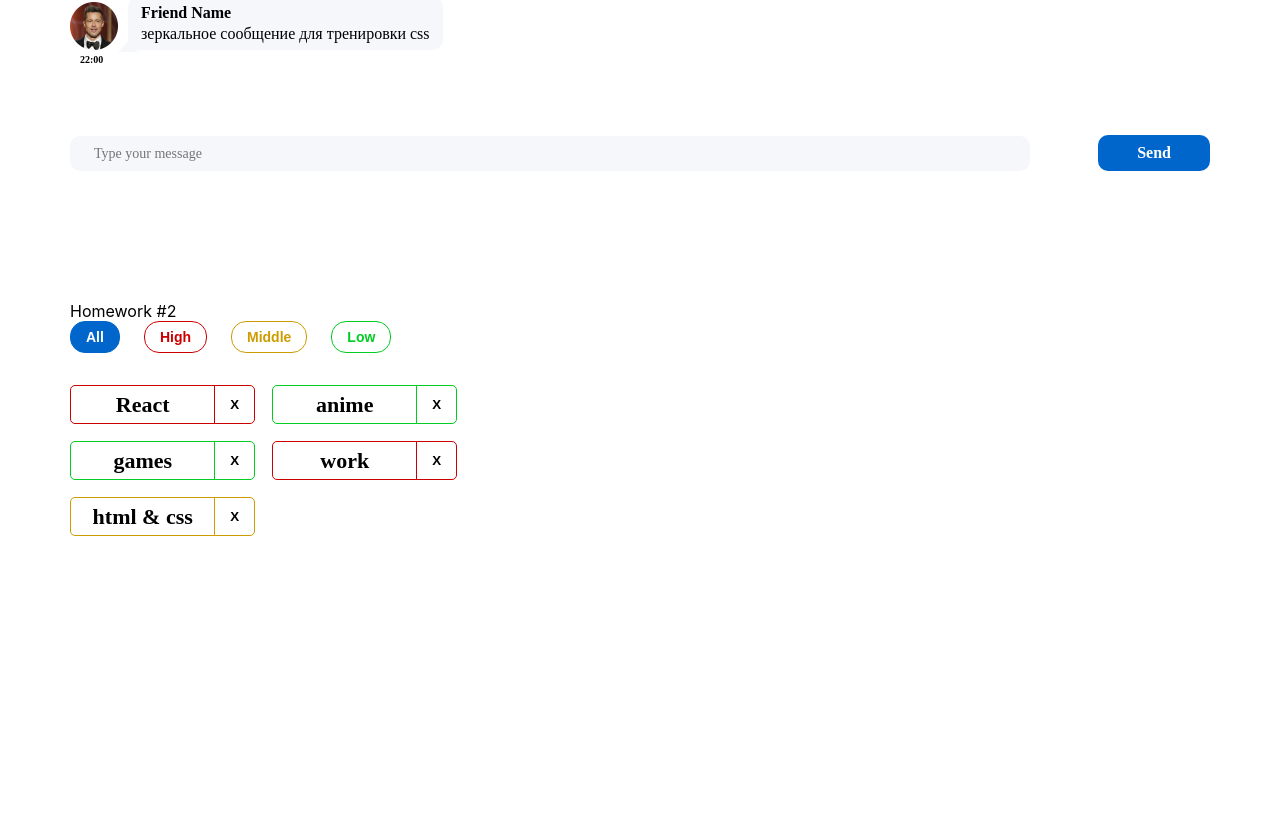
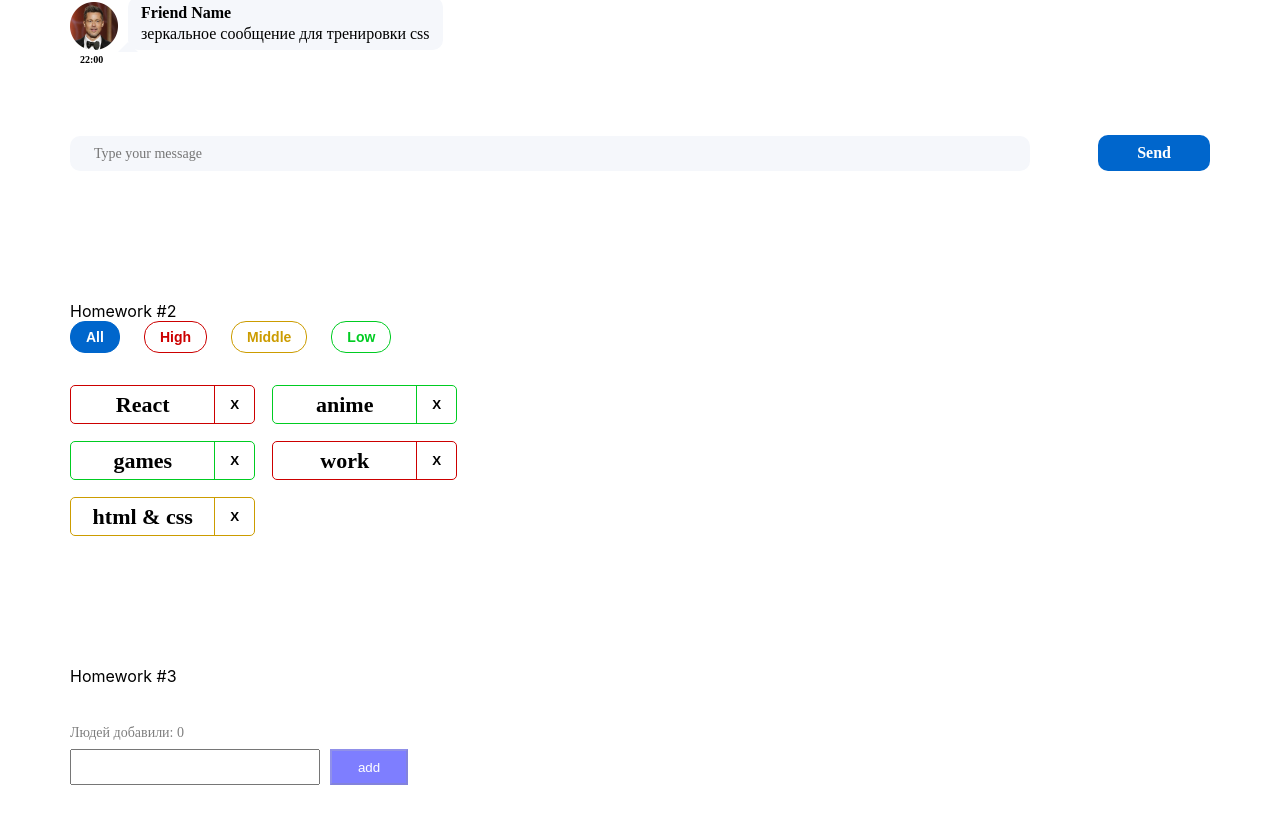
Before and after one commit to NickSobaleu91/social-network-it-incubator, a React (Create React App) app: page / in a window 1280 px wide. Shown: the part 223-1046 px from the top of the page. Before the commit the page ends 800 px from the top, so only its background shows below. Built offline with nearby package versions, Linux system fonts and the light colour scheme; the HTML template or start-up script is replaced by a standard one.

Commit message:
finish homework 3

```diff
--- a/src/s1-main/App.tsx
+++ b/src/s1-main/App.tsx
@@ -2,6 +2,8 @@
 import s from './App.module.css'
 import HW1 from '../s2-homeworks/hw01/HW1'
 import HW2 from '../s2-homeworks/hw02/HW2'
+import HW3 from '../s2-homeworks/hw03/HW3'
+
 
 function App() {
     return (
@@ -9,7 +11,7 @@
             <HW1/>
 
             <HW2/>
-            {/*<HW3/>*/}
+            <HW3/>
             {/*<HW4/>*/}
 
             {/*при выполнении дз 5 и более - закомментировать здесь дз 1-4, так как они есть внутри дз 5*/}
--- a/src/s2-homeworks/hw03/Greeting.module.css
+++ b/src/s2-homeworks/hw03/Greeting.module.css
@@ -1,35 +1,59 @@
 .greetingForm {
+    margin-bottom: 100px;
+}
+
+.text {
+    font-weight: 400;
+    font-size: 14px;
+    line-height: 100%;
+    letter-spacing: 0%;
+    margin-bottom: 9px;
+    margin-top: 40px;
+    opacity: 0.5;
 }
 
 .inputAndButtonContainer {
+    display: flex;
+    align-items: center;
+    gap: 10px;
 }
 
 .error {
+    font-weight: 400;
+    font-size: 14px;
+    line-height: 100%;
+    letter-spacing: 0%;
+    color: red;
+    margin-top: 10px;
 }
 
 .input {
-}
+width: 250px;
+   height: 36px;
+   padding: 8px;}
 
-.input:focus {
-}
+.input:focus {}
 
 .errorInput {
+    border-color: red;
 }
 
 .button {
+    background-color: blue;
+    width: 78px;
+    height: 36px;
+    color: white;
+    margin-bottom: 10px;
 }
 
-.button:focus {
+.button:focus {}
+
+.button:active {}
+
+.button:disabled {
+    opacity: 0.5;
 }
 
-.button:active {
-}
 
-.button:disabled {
-}
 
-.text {
-}
-
-.greeting {
-}
+.greeting {}
--- a/src/s2-homeworks/hw03/Greeting.tsx
+++ b/src/s2-homeworks/hw03/Greeting.tsx
@@ -2,14 +2,14 @@
 import s from './Greeting.module.css'
 
 type GreetingPropsType = {
-    name: any // need to fix any
-    setNameCallback: any // need to fix any
-    addUser: any // need to fix any
-    onBlur: any // need to fix any
-    onEnter: any // need to fix any
-    error: any // need to fix any
-    totalUsers: any // need to fix any
-    lastUserName?: any // need to fix any
+    name: string // need to fix any
+    setNameCallback: (e: ChangeEvent<HTMLInputElement>) => void // need to fix any
+    addUser: () => void // need to fix any
+    onBlur: () => void // need to fix any
+    onEnter: (e: KeyboardEvent<HTMLInputElement>) => void // need to fix any
+    error: string // need to fix any
+    totalUsers: number // need to fix any
+    lastUserName?: string // need to fix any
 }
 
 // презентационная компонента (для верстальщика)
@@ -25,7 +25,9 @@
         lastUserName,
     } // деструктуризация пропсов
 ) => {
-    const inputClass = s.errorInput // need to fix with (?:)
+    const inputClass = error
+   ? `${s.input} ${s.errorInput}`
+   : s.input
 
     return (
         <div id={'hw3-form'} className={s.greetingForm}>
--- a/src/s2-homeworks/hw03/GreetingContainer.tsx
+++ b/src/s2-homeworks/hw03/GreetingContainer.tsx
@@ -3,18 +3,34 @@
 import { UserType } from './HW3'
 
 type GreetingContainerPropsType = {
-    users: any // need to fix any
-    addUserCallback: any // need to fix any
+    users: UserType[] // need to fix any
+    addUserCallback: (name: string) => void // need to fix any
 }
 
-export const pureAddUser = (name: any, setError: any, setName: any, addUserCallback: any) => {
+export const pureAddUser = (name: string, setError: (error: string)=> void, setName: (name: string) => void, addUserCallback: (name: string) => void) => {
     // если имя пустое - показать ошибку, иначе - добавить юзера и очистить инпут
+    if (name.trim() === '') {
+        setError('Ошибка! Введите имя!')
+
+    } else {
+        addUserCallback(name.trim())
+        setName('')
+        setError('')
+    }
 }
 
-export const pureOnBlur = (name: any, setError: any) => { // если имя пустое - показать ошибку
+export const pureOnBlur = (name: string, setError: any) => { // если имя пустое - показать ошибку
+    if (name.trim() === '') {
+        setError('Ошибка! Введите имя!')
+
+    }
 }
 
-export const pureOnEnter = (e: any, addUser: any) => { // если нажата кнопка Enter - добавить
+export const pureOnEnter = (e: KeyboardEvent<HTMLInputElement>, addUser: () => void) => { // если нажата кнопка Enter - добавить
+    if (e.key === "Enter") {
+        addUser()
+
+    }
 }
 
 // более простой и понятный для новичков
@@ -26,13 +42,16 @@
     addUserCallback,
 }) => {
     // деструктуризация пропсов
-    const [name, setName] = useState<any>('') // need to fix any
-    const [error, setError] = useState<any>('') // need to fix any
+    const [name, setName] = useState<string>('') // need to fix any
+    const [error, setError] = useState<string>("") // need to fix any
 
-    const setNameCallback = (e: any) => { // need to fix any
-        setName('some name') // need to fix
+    const setNameCallback = (e: ChangeEvent<HTMLInputElement>) => { // need to fix any
+        setName(e.currentTarget.value) // need to fix
 
-        error && setError('')
+        // error && setError(false)
+        if (error) {
+            setError("")
+        }
     }
     const addUser = () => {
         pureAddUser(name, setError, setName, addUserCallback)
@@ -46,8 +65,8 @@
         pureOnEnter(e, addUser)
     }
 
-    const totalUsers = 0 // need to fix
-    const lastUserName = 'some name' // need to fix
+    const totalUsers = users.length // need to fix
+    const lastUserName = users.at(-1)?.name // need to fix
 
     return (
         <Greeting
--- a/src/s2-homeworks/hw03/HW3.tsx
+++ b/src/s2-homeworks/hw03/HW3.tsx
@@ -19,20 +19,21 @@
 
 // types
 export type UserType = {
-    _id: any // need to fix any
-    name: any // need to fix any
+    _id: string // need to fix any
+    name: string // need to fix any
 }
 
-export const pureAddUserCallback = (name: any, setUsers: any, users: any) => { // need to fix any
-    const user = { // need to fix
+export const pureAddUserCallback = (name: string, setUsers: (users: UserType[]) => void, users: UserType[]) => { // need to fix any
+    const user = { _id: v1(), name,
+
     }
     setUsers([...users, user])
 }
 
 const HW3 = () => {
-    const [users, setUsers] = useState<any>([]) // need to fix any
+    const [users, setUsers] = useState<UserType[]>([]) // need to fix any
 
-    const addUserCallback = (name: any) => { // need to fix any
+    const addUserCallback = (name: string) => { // need to fix any
         pureAddUserCallback(name, setUsers, users)
     }
 
```
